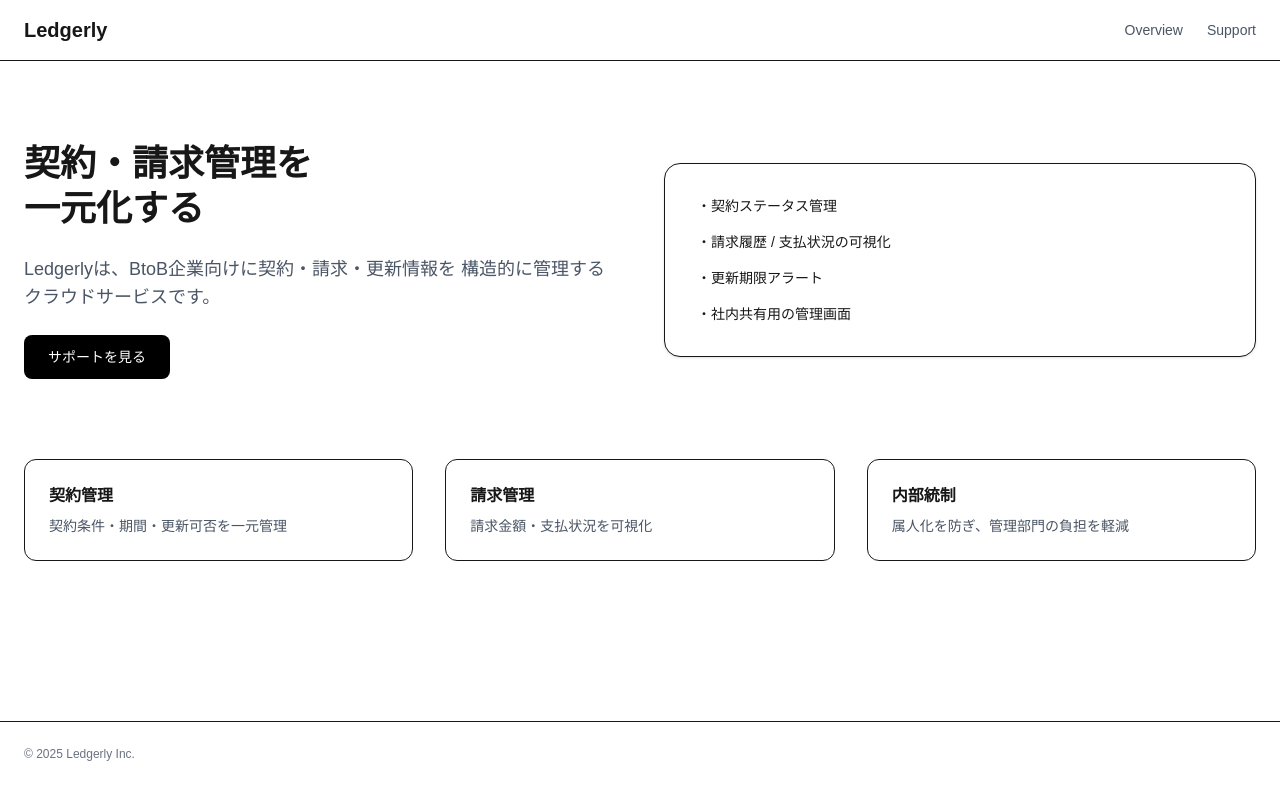
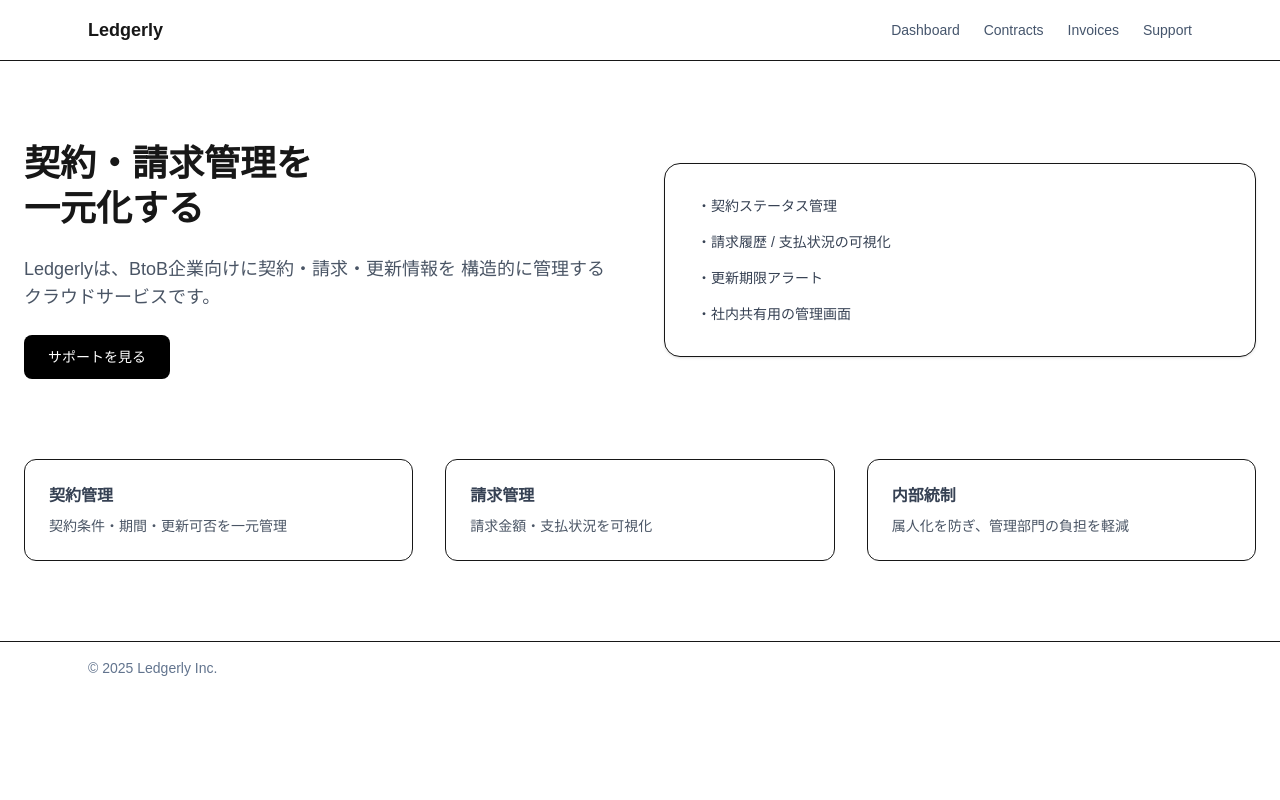
Before and after one commit to makizawa/ledgerly, a Next.js app: page / in a window 1280 px wide. Built offline with nearby package versions, Linux system fonts and the light colour scheme.

Commit message:
second commit

```diff
--- /dev/null
+++ b/src/app/components/Footer.tsx
@@ -0,0 +1,9 @@
+export function Footer() {
+    return (
+      <footer className="border-t bg-white">
+        <div className="mx-auto max-w-6xl px-6 py-4 text-sm text-slate-500">
+          © 2025 Ledgerly Inc.
+        </div>
+      </footer>
+    );
+  }
--- /dev/null
+++ b/src/app/components/Header.tsx
@@ -0,0 +1,18 @@
+import Link from "next/link";
+
+export default function Header() {
+  return (
+    <header className="border-b bg-white">
+      <div className="mx-auto max-w-6xl px-6 py-4 flex items-center justify-between">
+        <div className="font-bold text-lg">Ledgerly</div>
+
+        <nav className="flex gap-6 text-sm text-slate-600">
+          <Link href="/" className="hover:text-slate-900">Dashboard</Link>
+          <Link href="/contracts" className="hover:text-slate-900">Contracts</Link>
+          <Link href="/invoices" className="hover:text-slate-900">Invoices</Link>
+          <Link href="/support" className="hover:text-slate-900">Support</Link>
+        </nav>
+      </div>
+    </header>
+  );
+}
--- a/src/app/layout.tsx
+++ b/src/app/layout.tsx
@@ -1,4 +1,7 @@
 import "./globals.css";
+import Header from "./components/Header";
+import { Footer } from "./components/Footer";
+
 
 export default function RootLayout({
   children,
@@ -7,24 +10,12 @@ export default function RootLayout({
 }) {
   return (
     <html lang="ja">
-      <body className="bg-gray-50 text-gray-900">
-        <header className="border-b bg-white">
-          <div className="mx-auto max-w-7xl px-6 py-4 flex items-center justify-between">
-            <div className="text-xl font-semibold">Ledgerly</div>
-            <nav className="text-sm text-gray-600 space-x-6">
-              <a href="/" className="hover:text-gray-900">Overview</a>
-              <a href="/support" className="hover:text-gray-900">Support</a>
-            </nav>
-          </div>
-        </header>
+      <body className="min-h-screen bg-slate-50 text-slate-900">
+        <Header />
 
         <main>{children}</main>
 
-        <footer className="border-t bg-white mt-20">
-          <div className="mx-auto max-w-7xl px-6 py-6 text-xs text-gray-500">
-            © 2025 Ledgerly Inc.
-          </div>
-        </footer>
+        <Footer />
       </body>
     </html>
   );
--- a/src/app/page.tsx
+++ b/src/app/page.tsx
@@ -23,10 +23,10 @@ export default function Home() {
 
         <div className="rounded-2xl border bg-white p-8 shadow-sm">
           <ul className="space-y-4 text-sm">
-            <li>・契約ステータス管理</li>
-            <li>・請求履歴 / 支払状況の可視化</li>
-            <li>・更新期限アラート</li>
-            <li>・社内共有用の管理画面</li>
+            <li><p className="text-gray-700">・契約ステータス管理</p></li>
+            <li><p className="text-gray-700">・請求履歴 / 支払状況の可視化</p></li>
+            <li><p className="text-gray-700">・更新期限アラート</p></li>
+            <li><p className="text-gray-700">・社内共有用の管理画面</p></li>
           </ul>
         </div>
       </div>
@@ -42,7 +42,7 @@ export default function Home() {
             key={f.title}
             className="rounded-xl border bg-white p-6 space-y-2"
           >
-            <h3 className="font-semibold">{f.title}</h3>
+            <h3 className="font-semibold text-gray-700">{f.title}</h3>
             <p className="text-sm text-gray-600">{f.desc}</p>
           </div>
         ))}
```
